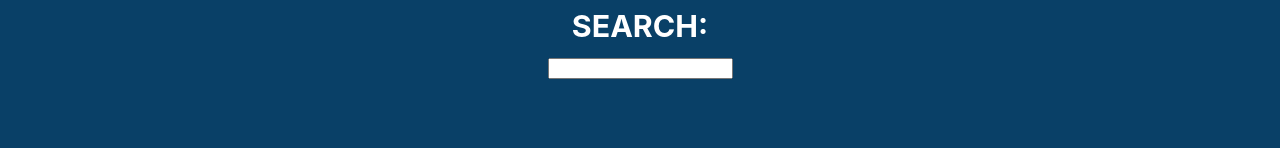
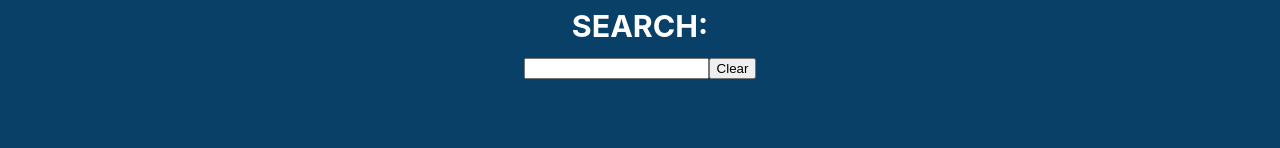
Before and after one commit to storynickolas/beginner-reef, a React (Create React App) app: page /fish in a window 1280 px wide. Shown: the part 186-334 px from the top of the page. Built offline with nearby package versions, Linux system fonts and the light colour scheme; data requests are answered from the project's data file.

Commit message:
Add Clear Search Button

```diff
--- a/src/App.js
+++ b/src/App.js
@@ -29,13 +29,17 @@ function App() {
     setSearch(capitalSearch)
   }
 
+  function clearSearch() {
+    console.log('Clear')
+  }
+
   return (
     <div className="App">
        <BrowserRouter>
       <header className="App-header">
         <h1>Reef-O-Rama</h1>
         <NavBar/>
-        <Search handleSearch={handleSearch}/>
+        <Search handleSearch={handleSearch} clearSearch={clearSearch}/>
       </header>
       <WishList wish={wish} removeWish={removeWish}/>
         <Switch>
@@ -57,6 +61,7 @@ function App() {
               title='Beginner Reef Coral'
               animalType='coral'
               addWish={addWish}
+              search={search}
             />
           </Route>
           <Route exact path="/inverts">
@@ -65,6 +70,7 @@ function App() {
               title='Beginner Reef Invertebrate'
               animalType='inverts'
               addWish={addWish}
+              search={search}
             />
           </Route>
           <Route exact path="/addItem"><Form/></Route>
--- a/src/Components/Reef.js
+++ b/src/Components/Reef.js
@@ -7,6 +7,7 @@ function Reef({animalType, addWish, title, search}) {
   const [fish, setFish] = useState([])
 
   useEffect(() => {
+    console.log(search)
     fetch(`http://localhost:3000/${animalType}`)
       .then((response) => response.json())
       .then((data) => {
--- a/src/Components/Search.js
+++ b/src/Components/Search.js
@@ -1,7 +1,7 @@
 import '../App.css'
 import React, { useState } from 'react';
 
-function Search({ handleSearch }) {
+function Search({ handleSearch, clearSearch }) {
   const [newSearch, setNewSearch] = useState()
 
   function handleChange(e) {
@@ -15,6 +15,7 @@ function Search({ handleSearch }) {
       <h3>SEARCH:
         <form onSubmit={(e) => handleSearch(e, newSearch)}>
           <input onChange={handleChange}></input>
+          <button onClick={clearSearch}>Clear</button>
         </form>
       </h3>
       <br />
```
